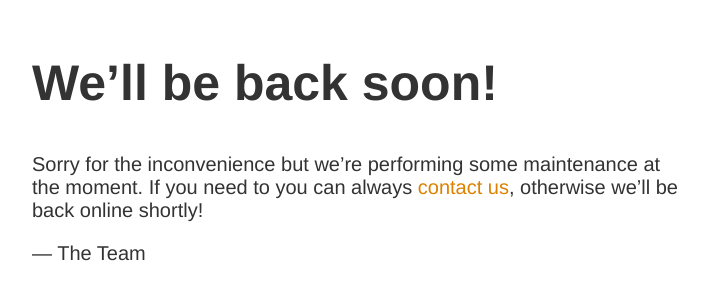
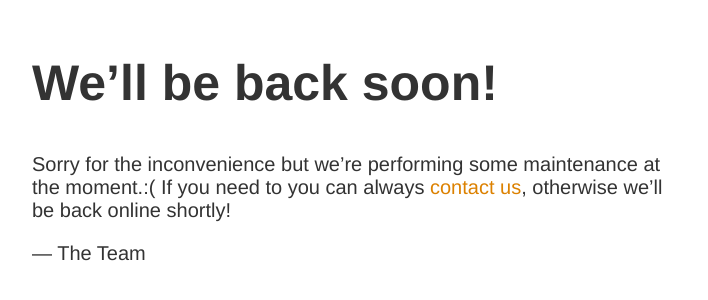
Before and after one commit to eskwelabs/eskwelabs-maintenance, a plain HTML site: page index.html in a window 1280 px wide. Shown: the part 146-446 px from the top of the page, without its empty margins (283-991 px from the left). Drawn offline with Linux system fonts and the light colour scheme.

Commit message:
republish

```diff
--- a/index.html
+++ b/index.html
@@ -33,7 +33,7 @@
   <div>
     <p>
       Sorry for the inconvenience but we&rsquo;re performing some maintenance at
-      the moment. If you need to you can always
+      the moment.:( If you need to you can always
       <a href="mailto:hello@eskwelabs.com">contact us</a>, otherwise we&rsquo;ll
       be back online shortly!
     </p>
```
